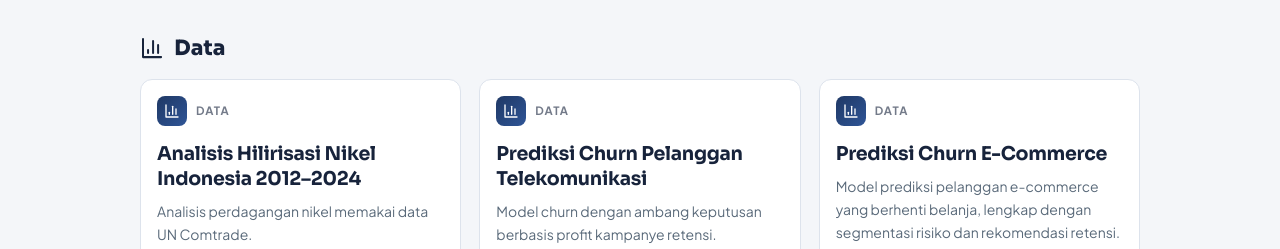
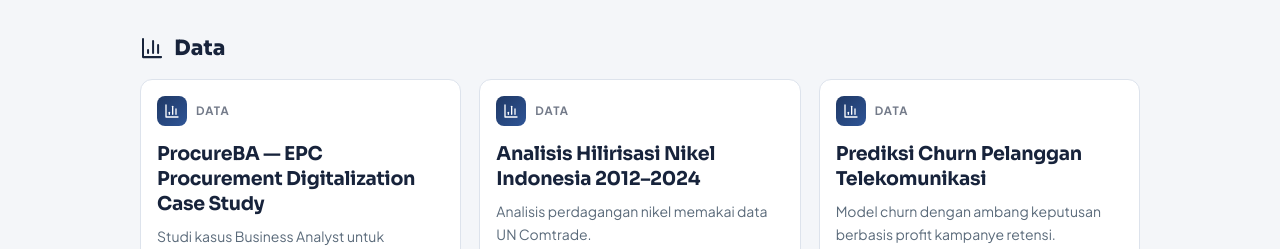
Before and after one commit to andikapratamazaid/andikapratamazaid.github.io, a plain HTML site: page index.html in a window 1280 px wide. Shown: the part 3590-3839 px from the top of the page. Drawn offline with Linux system fonts and the light colour scheme.

Commit message:
Add files via upload

```diff
--- a/index.html
+++ b/index.html
@@ -596,6 +596,7 @@ var P=[
 {t:"Invoice Fraud & Three-Way Match Agent",cm:"39 fraud tertangkap",cl:"Precision dan recall 1,000 pada 148 invoice sintetis berlabel",d:"Agent deteksi fraud pembayaran vendor lewat pencocokan PO, BAST, dan invoice: invoice ganda dan pecah invoice, selisih harga dan volume, invoice tanpa PO, pola angka bulat, dan uji Benford.",cat:"ai",tech:["Python","SQLite","Audit"],u:GH+"invoice-fraud-agent",l:"Lihat Kode",f:1},
 {t:"AgentForge — Multi-Agent Automation System",cm:"OpenRouter",cl:"Sistem multi-agent dengan orkestrasi, perutean model, dan skor kualitas",d:"Sistem multi-agent bertenaga OpenRouter dengan roadmap menuju produk SaaS.",cat:"ai",tech:["Python","OpenRouter","Multi-Agent"],u:GH+"agentforge-multi-agent-system",l:"Lihat Kode",f:1},
 {t:"OmniForge — Multi-Platform Agent Gateway",cm:"6 platform",cl:"Satu gateway untuk Telegram, Discord, Slack, WhatsApp, Signal, dan CLI",d:"Gateway agent satu proses untuk enam platform chat dengan kelanjutan percakapan lintas platform.",cat:"ai",tech:["Python","Gateway","Multi-Platform"],u:GH+"omniforge-agent-gateway",l:"Lihat Kode",f:1},
+{t:"ProcureBA — EPC Procurement Digitalization Case Study",cm:"Business Analysis",cl:"Paket studi kasus BA lengkap dari proses as-is sampai prototipe dan UAT",d:"Studi kasus Business Analyst untuk digitalisasi procurement EPC dengan BRD, analisis 2.400 data pengadaan, dashboard KPI, dan prototipe alur kerja.",cat:"data",tech:["Business Analysis","Python","BRD"],u:GH+"procureba-epc-case-study",l:"Lihat Kode",f:1},
 {t:"BukaToko Funnel Analysis",cm:"10 rb event",cl:"Analisis funnel e-commerce: negara teraktif Q2 2025, tren MAU per channel, atribusi search ke cart",d:"Analisis 10.000 event pengguna e-commerce BukaToko dengan Python: Indonesia teraktif di Q2 2025 (1.055 user), MAU per channel datar dengan referral tumbuh 19,7%, dan hanya 0,13% user yang search lalu add to cart di hari yang sama.",cat:"data",tech:["Python","pandas","matplotlib"],u:GH+"bukatoko-funnel-analysis",l:"Lihat Kode"},
 {t:"BukaToko BI Dashboard",cm:"Live",cl:"Dashboard BI interaktif: KPI, tren event harian, MAU per channel dan negara, funnel per user",d:"Versi business intelligence dari studi kasus BukaToko: dashboard interaktif satu berkas dengan filter negara, MAU per channel dan negara, mix device per session, dan funnel per user, dibangun dari tabel data BI terstruktur.",cat:"data",tech:["HTML","JavaScript","Business Intelligence"],u:GH+"bukatoko-bi-dashboard",l:"Lihat Kode",u2:"https://andikapratamazaid.github.io/bukatoko-bi-dashboard/",l2:"Buka Dashboard"},
 {t:"Analisis Sentimen Hijrah & Manhaj Salaf",cm:"838 posting",cl:"Dataset asli 586 user dari Facebook, Instagram, dan Threads",d:"Analisis sentimen 838 postingan media sosial Indonesia tentang hijrah dan manhaj salaf dari tiga platform, dengan klaster tema pekerjaan haram dan riba, tradisi bid'ah, dan kuburiyyun.",cat:"data",tech:["Python","NLP","Dataset"],u:GH+"analisis-sentimen-hijrah",l:"Lihat Kode"},
```
